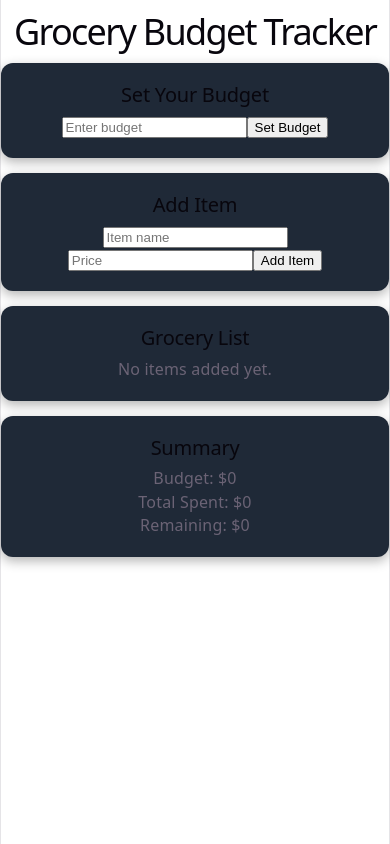
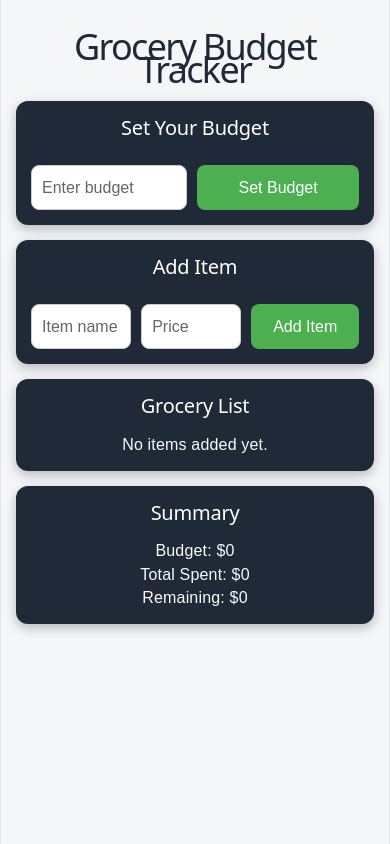
Before and after one commit to Travel987/grocery-budget-tracker, a React (Vite) app: page / in a window 390 px wide. Built offline with nearby package versions, Linux system fonts and the light colour scheme.

Commit message:
Completed Part C: CSS and responsive layout

```diff
--- a/src/App.css
+++ b/src/App.css
@@ -1,57 +1,69 @@
-body {
-  margin: 0;
-  font-family: Arial, sans-serif;
-  background-color: #111827;
+.app-container {
+  max-width: 800px;
+  margin: 0 auto;
+  padding: 20px;
+}
+
+h1 {
+  text-align: center;
+  margin-bottom: 20px;
+  color: #1f2937;
+}
+
+.card {
+  background-color: #1f2937;
+  color: white;
+  padding: 20px;
+  margin: 15px 0;
+  border-radius: 12px;
+  box-shadow: 0 4px 12px rgba(0, 0, 0, 0.25);
+}
+
+.card h2 {
+  text-align: center;
+  margin-bottom: 15px;
   color: white;
 }
 
-#root {
-  display: flex;
-  justify-content: center;
-  padding: 40px 20px;
-}
-
-.app-container {
-  width: 100%;
-  max-width: 700px;
-  text-align: center;
-}
-
-h1 {
-  font-size: 3rem;
-  margin-bottom: 30px;
-}
-
-h2 {
-  margin-top: 25px;
-  margin-bottom: 10px;
+.card p,
+.card li {
+  color: #f9fafb;
 }
 
 form {
-  margin-bottom: 20px;
+  display: flex;
+  justify-content: center;
+  align-items: center;
+  gap: 10px;
+  flex-wrap: wrap;
 }
 
 input {
   padding: 10px;
-  margin: 5px;
-  border: 1px solid #d1d5db;
-  border-radius: 6px;
-  width: 200px;
+  border: 1px solid #ccc;
+  border-radius: 8px;
+  font-size: 16px;
+  min-width: 200px;
+  color: #222;
+  background-color: white;
+}
+
+input::placeholder {
+  color: #666;
 }
 
 button {
-  padding: 10px 14px;
-  margin: 5px;
+  padding: 10px 16px;
   border: none;
-  border-radius: 6px;
-  background-color: #10b981;
+  border-radius: 8px;
+  background-color: #4caf50;
   color: white;
+  font-size: 16px;
   cursor: pointer;
-  font-weight: bold;
 }
 
 button:hover {
-  background-color: #059669;
+  background-color: #45a049;
 }
 
 ul {
@@ -60,32 +72,45 @@ ul {
 }
 
 li {
-  margin: 10px 0;
+  margin: 8px 0;
+  padding: 10px;
+  background-color: rgba(255, 255, 255, 0.08);
+  border-radius: 8px;
 }
 
-.summary-box {
-  margin-top: 20px;
+.summary-text {
+  text-align: center;
+  line-height: 1.8;
+}
+
+.form-row {
+  display: flex;
+  gap: 10px;
+}
+
+@media (max-width: 768px) {
+  .app-container {
+    padding: 15px;
+  }
+
+  input {
+    min-width: 160px;
+  }
 }
 
 @media (max-width: 600px) {
-  h1 {
-    font-size: 2.2rem;
+  form {
+    flex-direction: column;
+    align-items: stretch;
   }
 
-  input {
+  input,
+  button {
     width: 100%;
-    max-width: 280px;
+    min-width: unset;
   }
 
-  button {
-    width: 100%;
-    max-width: 280px;
+  .card {
+    padding: 15px;
   }
 }
-.card {
-  background-color: #1f2937;
-  padding: 20px;
-  margin: 15px 0;
-  border-radius: 12px;
-  box-shadow: 0 4px 12px rgba(0, 0, 0, 0.3);
-}
--- a/src/components/AddItemForm.jsx
+++ b/src/components/AddItemForm.jsx
@@ -7,7 +7,6 @@ function AddItemForm({ addItem }) {
   function handleSubmit(e) {
     e.preventDefault();
 
-    // ✅ Validation
     if (!name || !price || Number(price) <= 0) {
       alert("Please enter a valid item and price");
       return;
@@ -21,7 +20,6 @@ function AddItemForm({ addItem }) {
 
     addItem(newItem);
 
-    // reset inputs
     setName("");
     setPrice("");
   }
@@ -30,6 +28,7 @@ function AddItemForm({ addItem }) {
     <form onSubmit={handleSubmit}>
       <h2>Add Item</h2>
 
+      <div className="form-row">
         <input
           type="text"
           value={name}
@@ -45,6 +44,7 @@ function AddItemForm({ addItem }) {
         />
 
         <button type="submit">Add Item</button>
+      </div>
     </form>
   );
 }
--- a/src/components/BudgetForm.jsx
+++ b/src/components/BudgetForm.jsx
@@ -6,15 +6,12 @@ function BudgetForm({ setBudget }) {
   function handleSubmit(e) {
     e.preventDefault();
 
-    // ✅ Validation
     if (!inputBudget || Number(inputBudget) <= 0) {
       alert("Enter a valid budget");
       return;
     }
 
     setBudget(Number(inputBudget));
-
-    // reset input
     setInputBudget("");
   }
 
@@ -22,6 +19,7 @@ function BudgetForm({ setBudget }) {
     <form onSubmit={handleSubmit}>
       <h2>Set Your Budget</h2>
 
+      <div className="form-row">
         <input
           type="number"
           value={inputBudget}
@@ -30,6 +28,7 @@ function BudgetForm({ setBudget }) {
         />
 
         <button type="submit">Set Budget</button>
+      </div>
     </form>
   );
 }
--- a/src/index.css
+++ b/src/index.css
@@ -109,3 +109,23 @@ code {
   padding: 4px 8px;
   background: var(--code-bg);
 }
+* {
+  box-sizing: border-box;
+  margin: 0;
+  padding: 0;
+}
+
+body {
+  font-family: Arial, sans-serif;
+  background-color: #f4f6f8;
+  color: #222;
+}
+
+h1, h2 {
+  text-align: center;
+}
+
+input,
+button {
+  font: inherit;
+}
```
Lines whose indentation alone changed are shown as unchanged.
